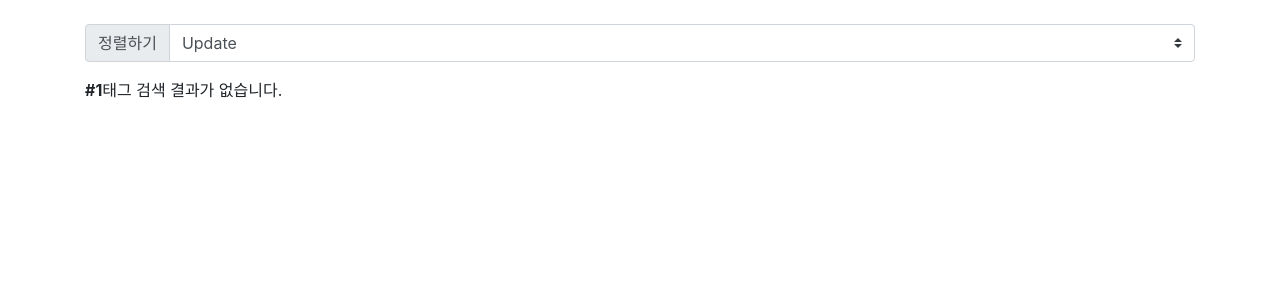
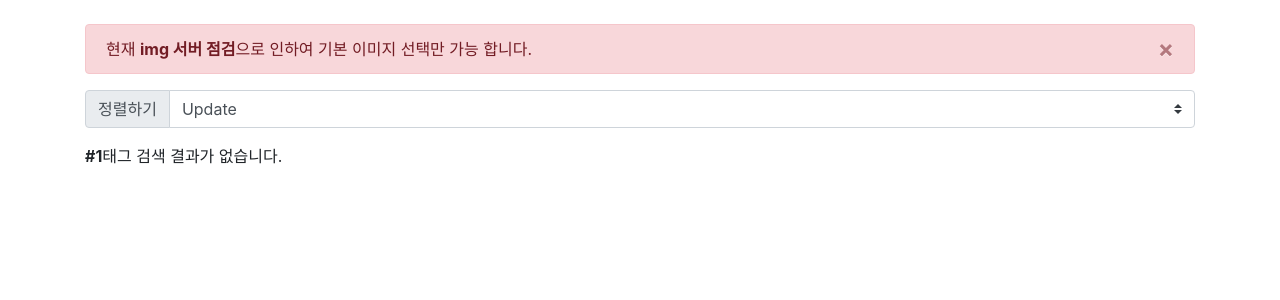
Before and after one commit to integerJI/loving543, a Django app: page /what/explore/tags/1/ in a window 1280 px wide. Shown: the part 56-356 px from the top of the page. Run offline with Django 3.2, Linux system fonts and the light colour scheme; data that the repository does not hold is empty; some libraries are stand-ins or nearby versions.

Commit message:
[Add] main img 안내 alert add

```diff
--- a/what/templates/index.html
+++ b/what/templates/index.html
@@ -14,6 +14,14 @@
 </head>
 
 <body>
+
+  <div class="alert alert-danger alert-dismissible fade show" role="alert">
+    현재 <strong>img 서버 점검</strong>으로 인하여 기본 이미지 선택만 가능 합니다.
+    <button type="button" class="close" data-dismiss="alert" aria-label="Close">
+      <span aria-hidden="true">&times;</span>
+    </button>
+  </div>
+
     <div class="input-group mb-3">
             <div class="input-group-prepend">
               <label class="input-group-text" for="inputGroupSelect01">정렬하기</label>
@@ -29,11 +37,6 @@
             </select>
           </div>
 
-            <!--<p>인기 해시태그</p>
-          {% for tag in tag_all|slice:":5" %}
-        <a href="/what/explore/tags/{{tag.tag_name}}">#{{ tag.tag_name }}</a><a> {{ tag.num_post }}개</a>
-        {% endfor %}<br><br>
--->
         {% if tag %}
         <div class="search-header">
           {% if not memo %}
```
